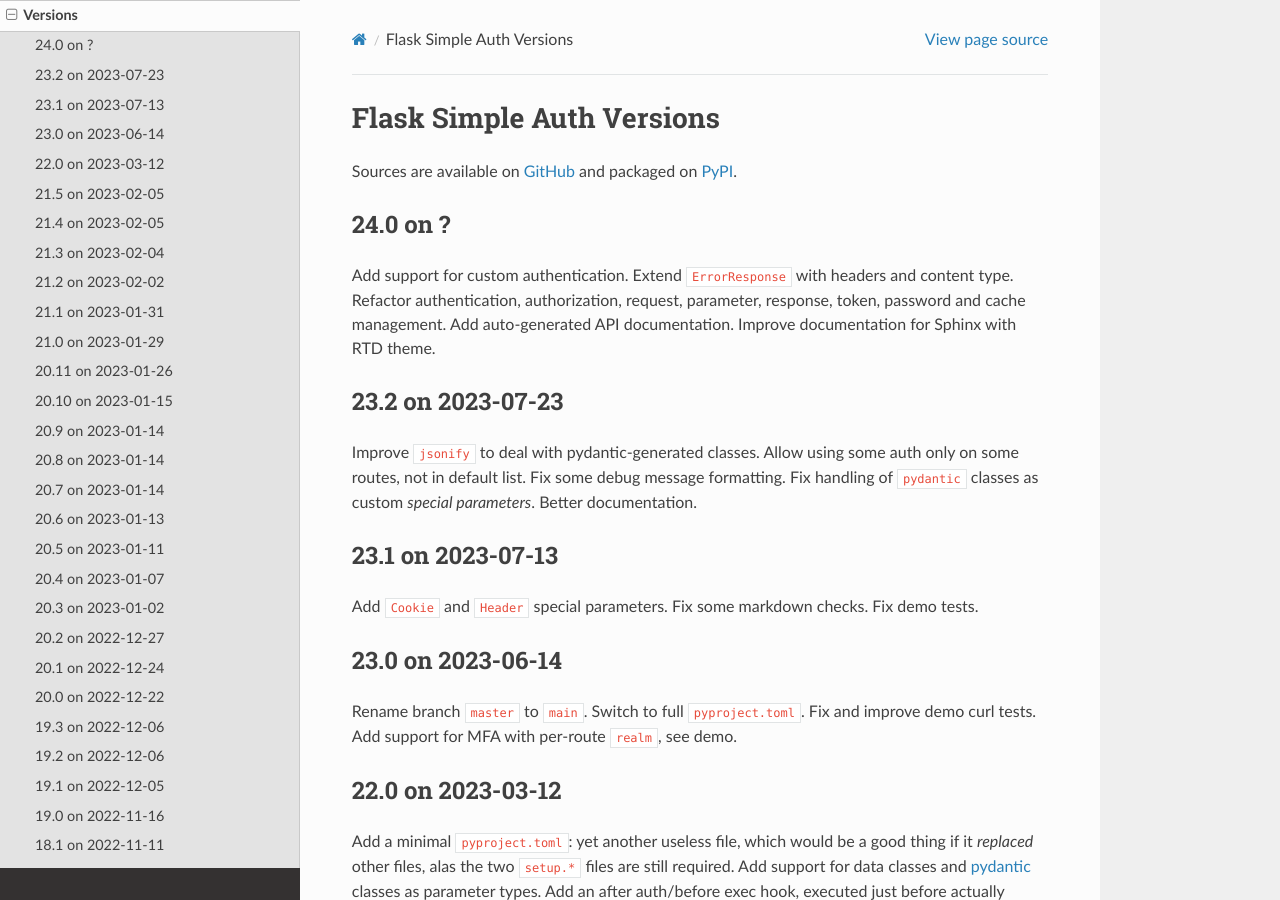
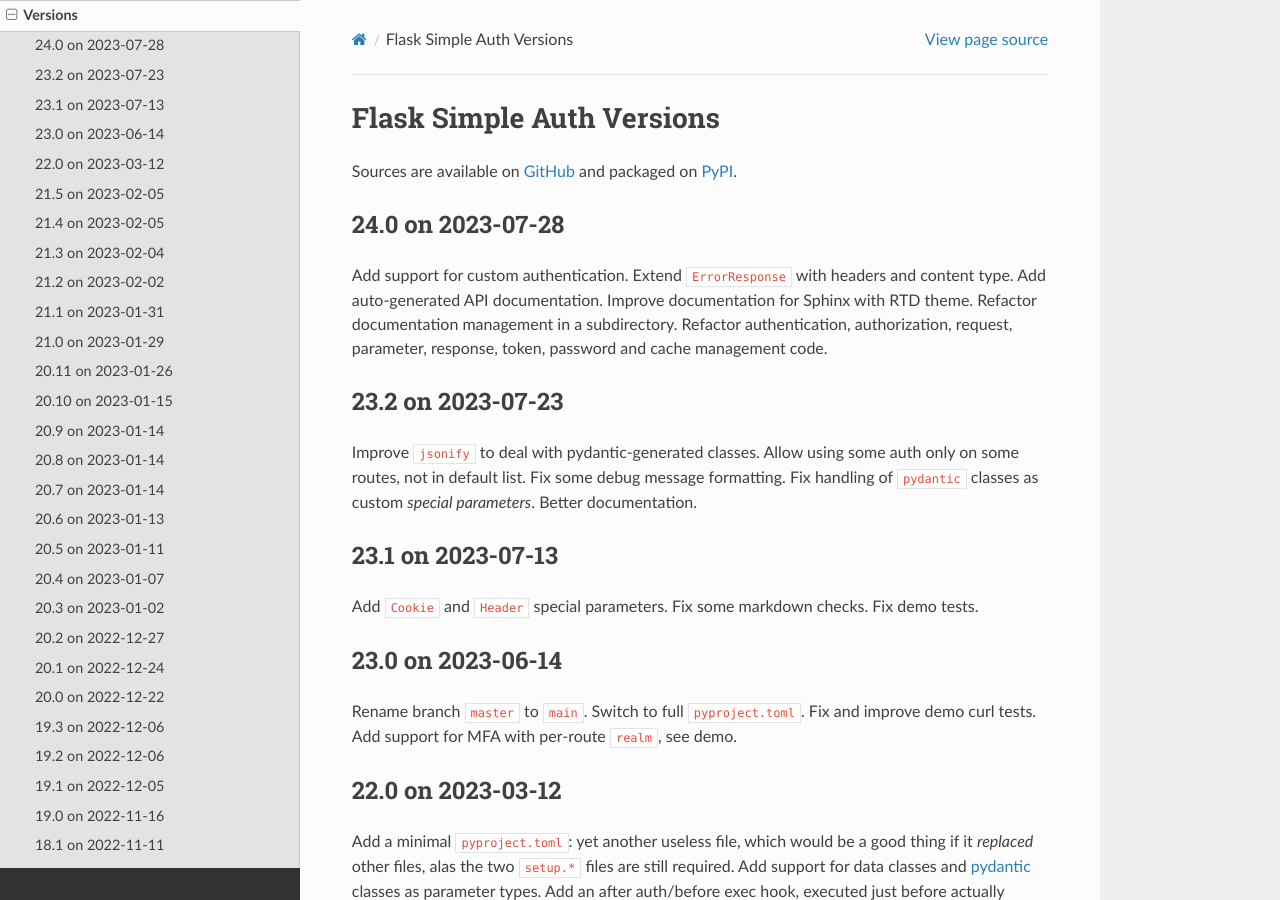
Before and after one commit to zx80/flask-simple-auth, a Sphinx documentation site: the page built from docs/VERSIONS.md, in a window 1280 px wide and 900 px high. Built offline with Sphinx 7.4.7 and the Read the Docs theme 2.0.0, drawn with Linux system fonts in a browser that asks for light colours; pages that are not in the unit, such as notebooks, are missing from menus.

Commit message:
24.0 ready

```diff
--- a/docs/VERSIONS.md
+++ b/docs/VERSIONS.md
@@ -3,14 +3,15 @@
 Sources are available on [GitHub](https://github.com/zx80/flask-simple-auth)
 and packaged on [PyPI](https://pypi.org/project/FlaskSimpleAuth/).
 
-## 24.0 on ?
+## 24.0 on 2023-07-28
 
 Add support for custom authentication.
 Extend `ErrorResponse` with headers and content type.
-Refactor authentication, authorization, request, parameter, response, token,
-password and cache management.
 Add auto-generated API documentation.
 Improve documentation for Sphinx with RTD theme.
+Refactor documentation management in a subdirectory.
+Refactor authentication, authorization, request, parameter, response, token,
+password and cache management code.
 
 ## 23.2 on 2023-07-23
 
```
Also changed, not shown: README.md (+1 -1 lines).
